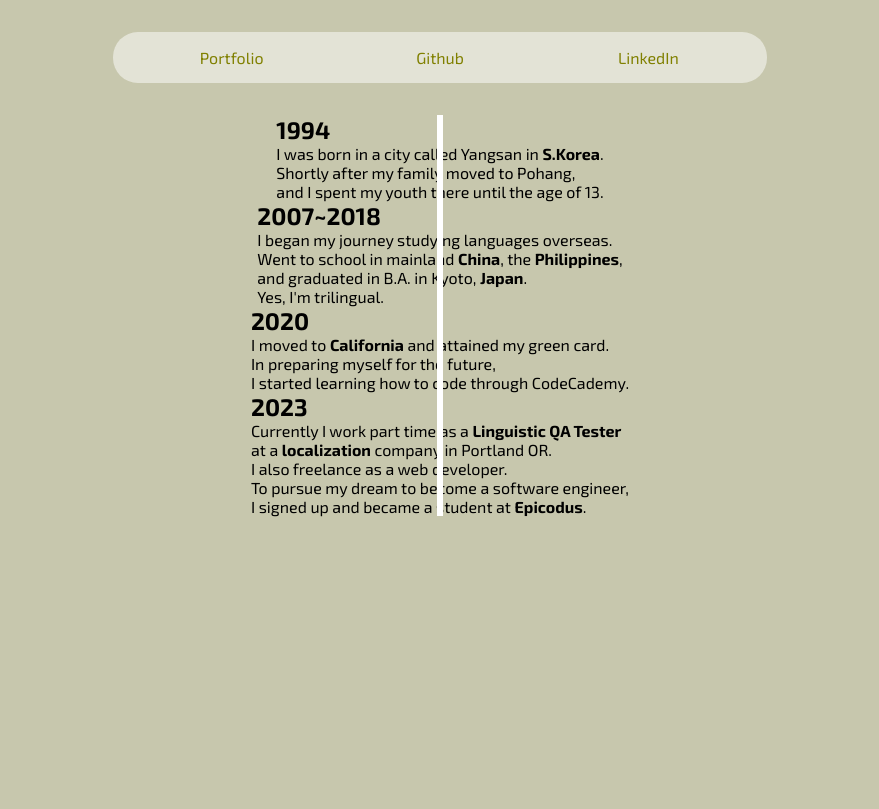
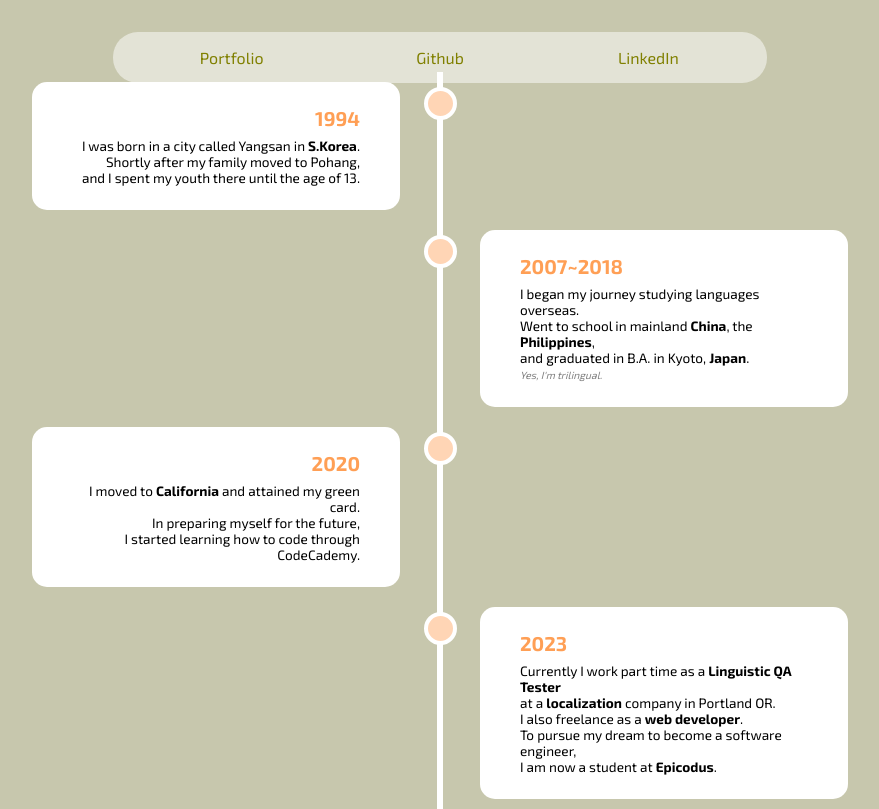
Before and after one commit to hypyeon/epicodus-project1-portfolio, a plain HTML site: page timeline.html in a window 1280 px wide. Shown: the whole page, without its empty margins (200-1079 px from the left). Drawn offline with Linux system fonts and the light colour scheme.

Commit message:
add timeline descriptions and fixing issues

```diff
--- a/css/styles.scss
+++ b/css/styles.scss
@@ -55,10 +55,65 @@ nav {
         cursor: pointer;
     }
 }
-
+#main-timeline {
+    height: 650px;
+}
 #timeline {
     position: relative;
     margin: 0 auto;
+    width: 70vw;
+    .time-period {
+        padding: 10px 40px;
+        position: relative;
+        background-color: inherit;
+        width: 50%;
+        .description {
+            padding: 1.5rem 2.5rem;
+            background-color: white;
+            border-radius: 15px;
+            //width: fit-content;
+            h2 {
+                margin-bottom: .5rem;
+                color: #FF9F55;
+                font-size: 1.25rem;
+            }
+            p {
+                font-size: .85rem;
+                line-height: 1rem;
+                span {
+                    font-size: .65rem;
+                    color: rgba(0, 0, 0, 0.5);
+                    font-style: italic;
+                }
+                #only-mobile {
+                    display: none;
+                }
+            }
+        }
+    }
+    .time-period::after {
+        content: '';
+        position: absolute;
+        width: 25px;
+        height: 25px;
+        right: -17px;
+        background-color: #ffd5b5;
+        border: 4px solid white;
+        top: 15px;
+        border-radius: 50%;
+        z-index: 1;
+    }
+    .left {
+        left: 0;
+        text-align: right;
+
+    }
+    .right {
+        left: 50%;
+    }
+    .right::after {
+        left: -1rem;
+    }
 }
 #timeline::after {
     content: '';
@@ -70,9 +125,3 @@ nav {
     left: 50%;
     margin-left: -3px;
 }
-#time-period {
-    padding: 10px 40px;
-    position: relative;
-    background-color: inherit;
-    width: 50%;
-}
--- a/timeline.html
+++ b/timeline.html
@@ -16,9 +16,13 @@
             </ul>
         </nav>
     </header>
-    <main>
-        <div class="flex col a-i-c j-c-c" id="timeline">
+    <main class="flex j-c-c a-i-c" id="main-timeline">
+        <div>
+            <img src="" alt="">
+        </div>
+        <div id="timeline">
             <div class="time-period left">
+                <div class="description">
                     <h2>1994</h2>
                     <p>
                         I was born in a city called Yangsan in <strong>S.Korea</strong>. <br>
@@ -26,7 +30,9 @@
                         and I spent my youth there until the age of 13.
                     </p>
                 </div>
+            </div>
             <div class="time-period right">
+                <div class="description">
                     <h2>2007~2018</h2>
                     <p>
                         I began my journey studying languages overseas. <br>
@@ -35,7 +41,9 @@
                         <span>Yes, I'm trilingual. </span>
                     </p>
                 </div>
+            </div>
             <div class="time-period left">
+                <div class="description">
                     <h2>2020</h2>
                     <p>
                         I moved to <strong>California</strong> and attained my green card. <br>
@@ -43,15 +51,18 @@
                         I started learning how to code through CodeCademy.
                     </p>
                 </div>
+            </div>
             <div class="time-period right">
+                <div class="description">
                     <h2>2023</h2>
                     <p>
                         Currently I work part time as a <strong>Linguistic QA Tester</strong> <br>
                         at a <strong id="bold">localization</strong> company in Portland OR. <br>
-                    I also freelance as a web developer. <br>
+                        I also freelance as a <strong>web developer</strong>. <br>
                         To pursue my dream to become a software engineer, <br>
-                    I signed up and became a student at <strong>Epicodus</strong>.
+                        I am now a student at <strong>Epicodus</strong>.
                     </p>
+                </div>
             </div>
         </div>
     </main>
```
Also changed, not shown: css/styles.css, 1 other file. Lines whose indentation alone changed are shown as unchanged.
